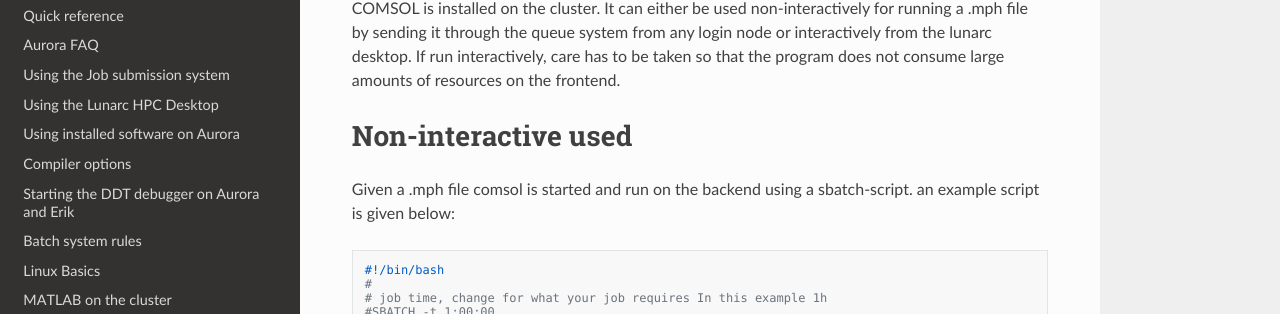
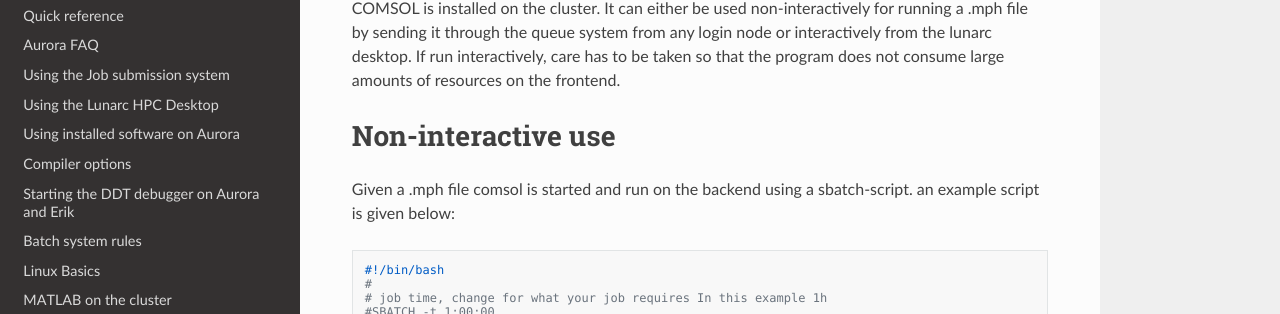
Before and after one commit to lunarc/lunarc_docs, an MkDocs documentation site: the page built from docs/COMSOL.md, in a window 1280 px wide and 900 px high. Shown: the part 163-477 px from the top of the window. Built offline with MkDocs 1.6.1, drawn with Linux system fonts in a browser that asks for light colours; nearby versions of some CDN libraries; old or Windows-style settings are respelled for this version of MkDocs.

Commit message:
smallfixes

```diff
--- a/docs/COMSOL.md
+++ b/docs/COMSOL.md
@@ -2,7 +2,7 @@
 
 COMSOL is installed on the cluster. It can either be used non-interactively for running a .mph file by sending it through the queue system from any login node or interactively from the lunarc desktop. If run interactively, care has to be taken so that the program does not consume large amounts of resources on the frontend.
 
-# Non-interactive used
+# Non-interactive use
 
 Given a .mph file comsol is started and run on the backend using a sbatch-script.
 an example script is given below:
@@ -61,7 +61,7 @@
 
 This will bring up the comsol GUI. In the GUI you must now attach to the server as shown in the following images
 
-![Connect to server](images/connect_to_server.png "Connect to COMSOL server")
+![Connect to server](images/conect_to_server.png "Connect to COMSOL server")
 
 This will bring up a window where you need to supply which node the server is started on as shown below.
 
```
Also changed, not shown: docs/images/connect_to_server.png (renamed from docs/images/conect_to_server.png).
